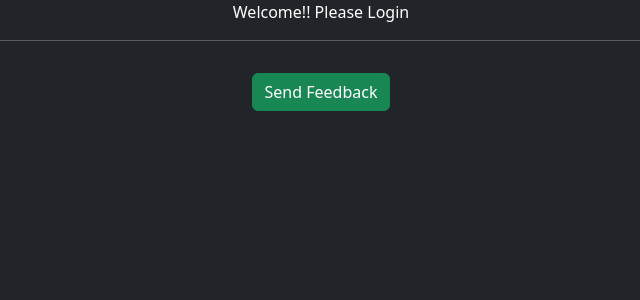
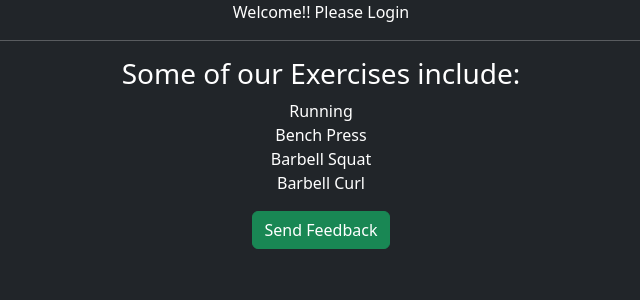
Before and after one commit to tmkerley/INF-601---Final, a Django app: page /workouts/ in a window 1280 px wide. Shown: the part 70-370 px from the top of the page, without its empty margins (319-959 px from the left). Run offline with Django 4.2, Linux system fonts and the light colour scheme; data comes from the database, SQL or seed files in the repository; some libraries are stand-ins or nearby versions.

Commit message:
R in CRUD working on Exercises

```diff
--- a/mhacker/workouts/Templates/workouts/exercise_list.html
+++ b/mhacker/workouts/Templates/workouts/exercise_list.html
@@ -1,13 +1,9 @@
-{% extends 'workouts/base/base_site.html' %}
+<div="container">
+    <h3>Some of our Exercises include:</h3>
+    {% for exercise in exercises %}
+        <div class="container">
+            {{ exercise.name }}
+        </div>
+    {% endfor %}
 
-
-    <!-- MAIN SECTION -->
-    {% block main %}
-        <div="container">
-            {% for i in Exercise %}
-                <div>
-                    {{ i.name }}
-                </div>
-            {% endfor %}
-        </div>
-    {% endblock %}
+</div>
--- a/mhacker/workouts/Templates/workouts/home.html
+++ b/mhacker/workouts/Templates/workouts/home.html
@@ -6,12 +6,10 @@
     </div>
     <hr>
     <div="container">
-
-        {% for exercise in exercises %}
-            <div class="container">
-                {{ exercise.name }}
-            </div>
-        {% endfor %}
-
+        {% if exercises %}
+            {% include "workouts/exercise_list.html" %}
+        {% else %}
+            <p>No exercises are available.</p>
+        {% endif %}
     </div>
 {% endblock %}
--- a/mhacker/workouts/models.py
+++ b/mhacker/workouts/models.py
@@ -49,6 +49,7 @@ class Workout_goal(models.Model):
     average_speed_mph = models.FloatField(default=7.2)
     # distance is record in miles
     miles_traveled = models.FloatField(default=1.5)
+    # user_ID = models.ForeignKey(User.pk, on_delete=models.CASCADE)
 
 
 class Workout_actual(models.Model):
--- a/mhacker/workouts/views.py
+++ b/mhacker/workouts/views.py
@@ -8,24 +8,22 @@ from .models import Workout_actual, Exercise, User
 class HomeView(generic.ListView):
     template_name = 'workouts/home.html'
     site_title = "Home Page"
-    exercises = Exercise.objects.all()
+    context_object_name = 'exercises'
 
     def get_queryset(self):
 
         # Return the exercise objects
-        return Exercise.objects.all()
-        """ return Workout_actual.objects.filter(
-            date_lifted__lte=timezone.now()).order_by('date_lifted')[:10] """
+        return Exercise.objects.all()[:5]
 
 class ExercisesView(generic.ListView):
     template_name = "workouts/exercises.html"
     site_title = "Exercises"
-    exercises = Exercise.objects
+    context_object_name = 'exercises'
 
     def get_queryset(self):
 
         # Return the exercise objects
-        return Exercise.objects
+        return Exercise.objects.all()[:5]
 
 @login_required
 class Workout_PlanView(generic.ListView):
```
Also changed, not shown: mhacker/workouts/Templates/workouts/exercises.html (added, +9 -0 lines).
